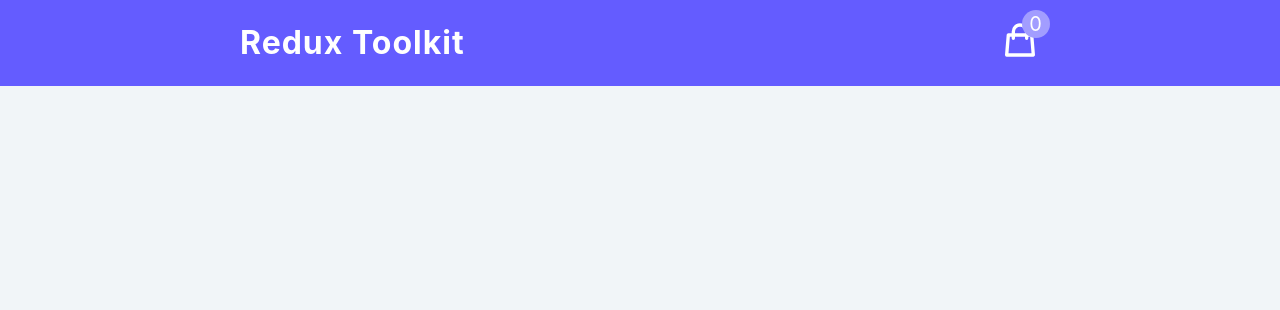
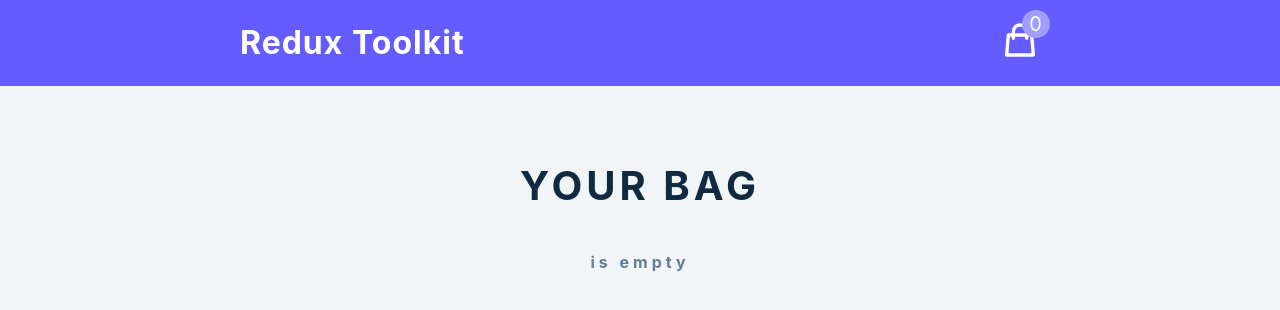
Before and after one commit to dannertech/redux-toolkit-tutorial, a React (Create React App) app in the folder starter/: page / in a window 1280 px wide. Shown: the top 310 px of the page. Built offline with nearby package versions, Linux system fonts and the light colour scheme.

Commit message:
added CartContainer to main page

```diff
--- a/starter/src/App.js
+++ b/starter/src/App.js
@@ -1,10 +1,11 @@
 import Navbar from "./components/Navbar";
-
+import CartContainer from "./components/CartContainer";
 
 function App() {
   return(
     <main>
       <Navbar />
+      <CartContainer />
     </main>
   )
 }
```
